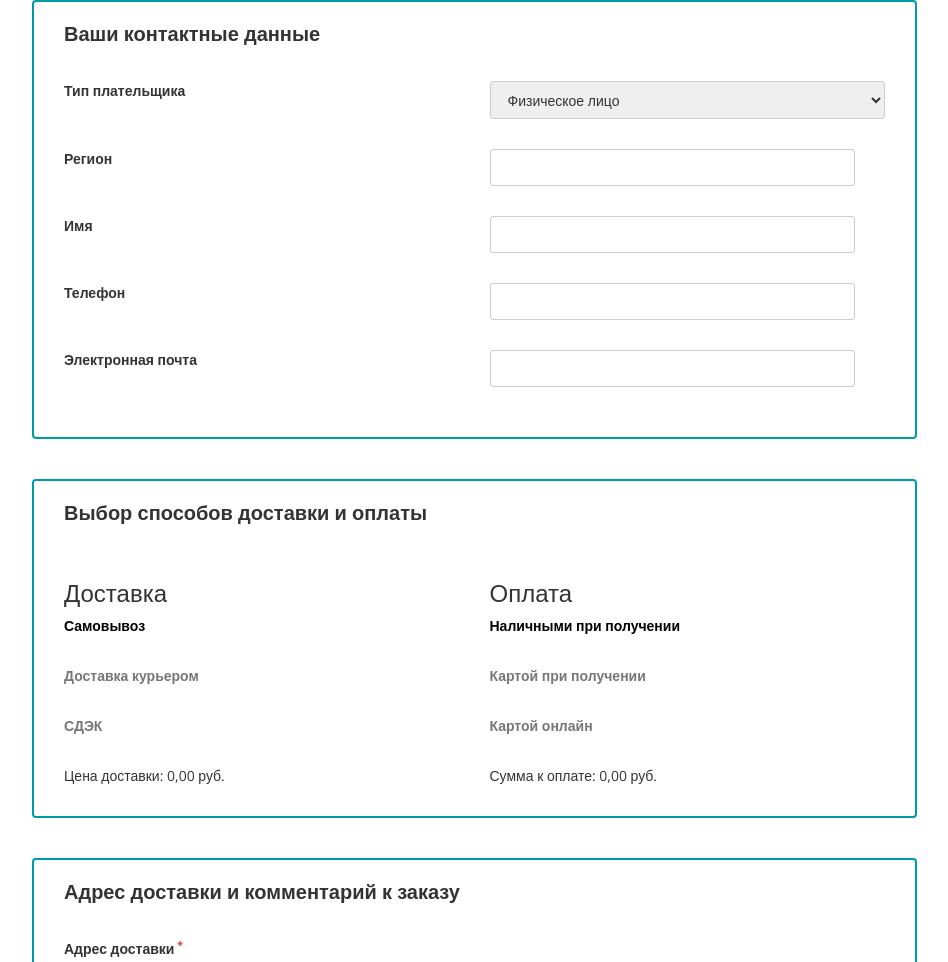
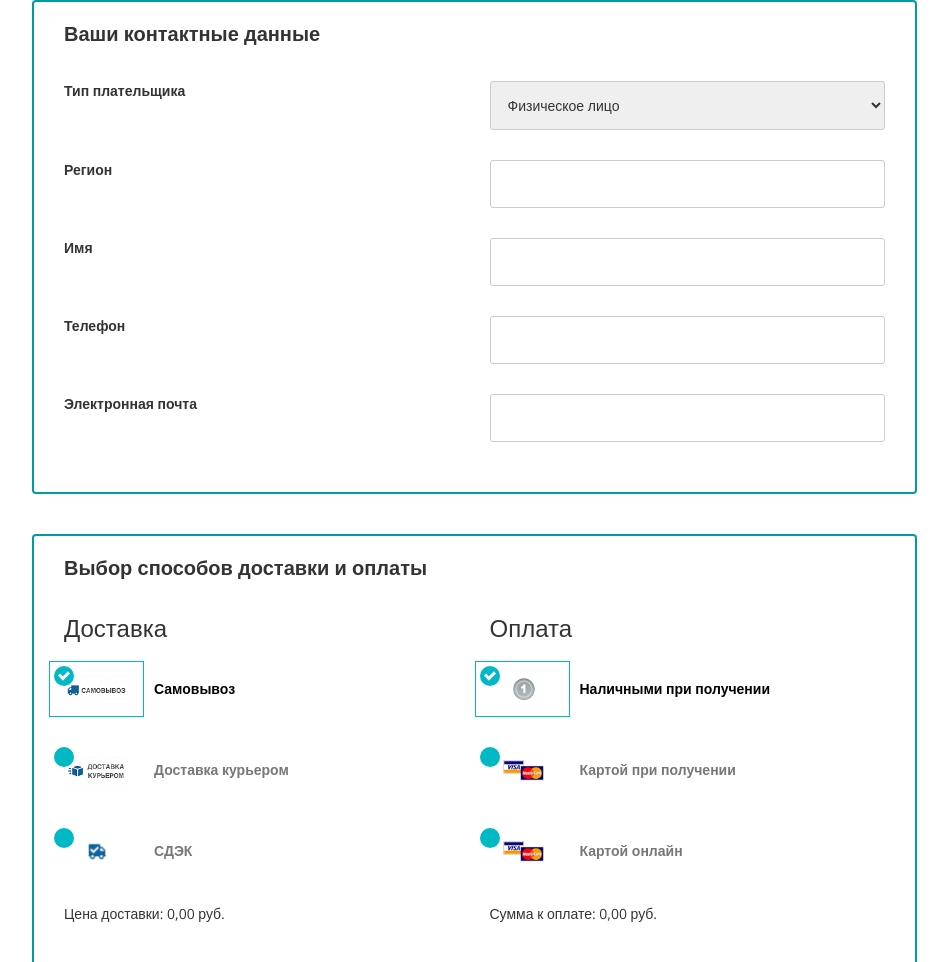
Before and after one commit to schegol/titan-order, a plain HTML site: page index.html in a window 1280 px wide. Shown: the top 962 px of the page, without its empty margins (13-961 px from the left). Drawn offline with nearby package versions, Linux system fonts and the light colour scheme.

Commit message:
Дополнение стилей

```diff
--- a/index.html
+++ b/index.html
@@ -84,19 +84,34 @@
                       <input class="payment-delivery__radio visually-hidden-input" id="orderCompanyDeliveryPickup" type="radio" name="dostavka-companiya" value="samovyvoz" checked>
                     </div>
                     <div class="label-wrapper label-wrapper--radio">
-                      <label class="payment-delivery__radio-label" for="orderCompanyDeliveryPickup">Самовывоз</label>
+                      <label class="payment-delivery__radio-label row" for="orderCompanyDeliveryPickup">
+                        <span class="payment-delivery__label-img col-xs-12 col-sm-5">
+                          <img src="img/delivery-pickup.png" alt="Самовывоз">
+                        </span>
+                        <span class="payment-delivery__label-span col-xs-12 col-sm-7">Самовывоз</span>
+                      </label>
                     </div>
                     <div class="input-wrapper input-wrapper--radio">
                       <input class="payment-delivery__radio visually-hidden-input" id="orderCompanyDeliveryCourier" type="radio" name="dostavka-companiya" value="kurier">
                     </div>
                     <div class="label-wrapper label-wrapper--radio">
-                      <label class="payment-delivery__radio-label" for="orderCompanyDeliveryCourier">Доставка курьером</label>
+                      <label class="payment-delivery__radio-label row" for="orderCompanyDeliveryCourier">
+                        <span class="payment-delivery__label-img col-xs-12 col-sm-5">
+                          <img src="img/delivery-courier.png" alt="Самовывоз">
+                        </span>
+                        <span class="payment-delivery__label-span col-xs-12 col-sm-7">Доставка курьером</span>
+                      </label>
                     </div>
                     <div class="input-wrapper input-wrapper--radio">
                       <input class="payment-delivery__radio visually-hidden-input" id="orderCompanyDeliveryCDEK" type="radio" name="dostavka-companiya" value="cdek">
                     </div>
                     <div class="label-wrapper label-wrapper--radio">
-                      <label class="payment-delivery__radio-label" for="orderCompanyDeliveryCDEK">СДЭК</label>
+                      <label class="payment-delivery__radio-label row" for="orderCompanyDeliveryCDEK">
+                        <span class="payment-delivery__label-img col-xs-12 col-sm-5">
+                          <img src="img/delivery-cdek.png" alt="Самовывоз">
+                        </span>
+                        <span class="payment-delivery__label-span col-xs-12 col-sm-7">СДЭК</span>
+                      </label>
                     </div>
                   </div>
                   <p class="payment-delivery__price-wrapper">
@@ -113,19 +128,34 @@
                       <input class="payment-delivery__radio visually-hidden-input" id="orderCompanyPaymentCash" type="radio" name="oplata-companiya" value="nalichnie" checked>
                     </div>
                     <div class="label-wrapper label-wrapper--radio">
-                      <label class="payment-delivery__radio-label" for="orderCompanyPaymentCash">Наличными при получении</label>
+                      <label class="payment-delivery__radio-label row" for="orderCompanyPaymentCash">
+                        <span class="payment-delivery__label-img col-xs-12 col-sm-5">
+                          <img src="img/payment-cash.gif" alt="Самовывоз">
+                        </span>
+                        <span class="payment-delivery__label-span col-xs-12 col-sm-7">Наличными при получении</span>
+                      </label>
                     </div>
                     <div class="input-wrapper input-wrapper--radio">
                       <input class="payment-delivery__radio visually-hidden-input" id="orderCompanyPaymentCard" type="radio" name="oplata-companiya" value="karta-poluchenie">
                     </div>
                     <div class="label-wrapper label-wrapper--radio">
-                      <label class="payment-delivery__radio-label" for="orderCompanyPaymentCard">Картой при получении</label>
+                      <label class="payment-delivery__radio-label row" for="orderCompanyPaymentCard">
+                        <span class="payment-delivery__label-img col-xs-12 col-sm-5">
+                          <img src="img/payment-card.gif" alt="Самовывоз">
+                        </span>
+                        <span class="payment-delivery__label-span col-xs-12 col-sm-7">Картой при получении</span>
+                      </label>
                     </div>
                     <div class="input-wrapper input-wrapper--radio">
                       <input class="payment-delivery__radio visually-hidden-input" id="orderCompanyPaymentOnline" type="radio" name="oplata-companiya" value="karta-online">
                     </div>
                     <div class="label-wrapper label-wrapper--radio">
-                      <label class="payment-delivery__radio-label" for="orderCompanyPaymentOnline">Картой онлайн</label>
+                      <label class="payment-delivery__radio-label row" for="orderCompanyPaymentOnline">
+                        <span class="payment-delivery__label-img col-xs-12 col-sm-5">
+                          <img src="img/payment-card.gif" alt="Самовывоз">
+                        </span>
+                        <span class="payment-delivery__label-span col-xs-12 col-sm-7">Картой онлайн</span>
+                      </label>
                     </div>
                   </div>
                   <p class="payment-delivery__price-wrapper">
@@ -149,19 +179,34 @@
                     <input class="payment-delivery__radio visually-hidden-input" id="orderPersonDeliveryPickup" type="radio" name="dostavka" value="samovyvoz" checked>
                   </div>
                   <div class="label-wrapper label-wrapper--radio">
-                    <label class="payment-delivery__radio-label" for="orderPersonDeliveryPickup">Самовывоз</label>
+                    <label class="payment-delivery__radio-label row" for="orderPersonDeliveryPickup">
+                      <span class="payment-delivery__label-img col-xs-12 col-sm-5">
+                        <img src="img/delivery-pickup.png" alt="Самовывоз">
+                      </span>
+                      <span class="payment-delivery__label-span col-xs-12 col-sm-7">Самовывоз</span>
+                    </label>
                   </div>
                   <div class="input-wrapper input-wrapper--radio">
                     <input class="payment-delivery__radio visually-hidden-input" id="orderPersonDeliveryCourier" type="radio" name="dostavka" value="kurier">
                   </div>
                   <div class="label-wrapper label-wrapper--radio">
-                    <label class="payment-delivery__radio-label" for="orderPersonDeliveryCourier">Доставка курьером</label>
+                    <label class="payment-delivery__radio-label row" for="orderPersonDeliveryCourier">
+                      <span class="payment-delivery__label-img col-xs-12 col-sm-5">
+                        <img src="img/delivery-courier.png" alt="Самовывоз">
+                      </span>
+                      <span class="payment-delivery__label-span col-xs-12 col-sm-7">Доставка курьером</span>
+                    </label>
                   </div>
                   <div class="input-wrapper input-wrapper--radio">
                     <input class="payment-delivery__radio visually-hidden-input" id="orderPersonDeliveryCDEK" type="radio" name="dostavka" value="cdek">
                   </div>
                   <div class="label-wrapper label-wrapper--radio">
-                    <label class="payment-delivery__radio-label" for="orderPersonDeliveryCDEK">СДЭК</label>
+                    <label class="payment-delivery__radio-label row" for="orderPersonDeliveryCDEK">
+                      <span class="payment-delivery__label-img col-xs-12 col-sm-5">
+                        <img src="img/delivery-cdek.png" alt="Самовывоз">
+                      </span>
+                      <span class="payment-delivery__label-span col-xs-12 col-sm-7">СДЭК</span>
+                    </label>
                   </div>
                 </div>
                 <p class="payment-delivery__price-wrapper">
@@ -178,19 +223,34 @@
                     <input class="payment-delivery__radio visually-hidden-input" id="orderPersonPaymentCash" type="radio" name="oplata" value="nalichnie" checked>
                   </div>
                   <div class="label-wrapper label-wrapper--radio">
-                    <label class="payment-delivery__radio-label" for="orderPersonPaymentCash">Наличными при получении</label>
+                    <label class="payment-delivery__radio-label row" for="orderPersonPaymentCash">
+                      <span class="payment-delivery__label-img col-xs-12 col-sm-5">
+                        <img src="img/payment-cash.gif" alt="Самовывоз">
+                      </span>
+                      <span class="payment-delivery__label-span col-xs-12 col-sm-7">Наличными при получении</span>
+                    </label>
                   </div>
                   <div class="input-wrapper input-wrapper--radio">
                     <input class="payment-delivery__radio visually-hidden-input" id="orderPersonPaymentCard" type="radio" name="oplata" value="karta-poluchenie">
                   </div>
                   <div class="label-wrapper label-wrapper--radio">
-                    <label class="payment-delivery__radio-label" for="orderPersonPaymentCard">Картой при получении</label>
+                    <label class="payment-delivery__radio-label row" for="orderPersonPaymentCard">
+                      <span class="payment-delivery__label-img col-xs-12 col-sm-5">
+                        <img src="img/payment-card.gif" alt="Самовывоз">
+                      </span>
+                      <span class="payment-delivery__label-span col-xs-12 col-sm-7">Картой при получении</span>
+                    </label>
                   </div>
                   <div class="input-wrapper input-wrapper--radio">
                     <input class="payment-delivery__radio visually-hidden-input" id="orderPersonPaymentOnline" type="radio" name="oplata" value="karta-online">
                   </div>
                   <div class="label-wrapper label-wrapper--radio">
-                    <label class="payment-delivery__radio-label" for="orderPersonPaymentOnline">Картой онлайн</label>
+                    <label class="payment-delivery__radio-label row" for="orderPersonPaymentOnline">
+                      <span class="payment-delivery__label-img col-xs-12 col-sm-5">
+                        <img src="img/payment-card.gif" alt="Самовывоз">
+                      </span>
+                      <span class="payment-delivery__label-span col-xs-12 col-sm-7">Картой онлайн</span>
+                    </label>
                   </div>
                 </div>
                 <p class="payment-delivery__price-wrapper">
@@ -303,7 +363,7 @@
         </section>
         <section class="submit-section">
           <div class="submit-section__btn-wrapper row">
-            <button class="submit-section__btn" type="sumbit">Оформить заказ</button>
+            <button class="submit-section__btn" type="submit">Оформить заказ</button>
           </div>
         </section>
       </div>
--- a/script.js
+++ b/script.js
@@ -28,14 +28,14 @@ $(document).ready(function() {
 
   deliveryCheckbox.each(function() {
     if ($(this).prop('checked')) {
-      $('label[for="'+$(this).attr('id')+'"]').addClass('active');
+      $('label[for="'+$(this).attr('id')+'"]').addClass('active-label');
     };
   });
 
   deliveryCheckbox.click(function() {
     $('input[name="'+$(this).attr('name')+'"]').each(function() {
-      $('label[for="'+$(this).attr('id')+'"]').removeClass('active');
+      $('label[for="'+$(this).attr('id')+'"]').removeClass('active-label');
     });
-    $('label[for="'+$(this).attr('id')+'"]').addClass('active');
+    $('label[for="'+$(this).attr('id')+'"]').addClass('active-label');
   });
 });
--- a/style.css
+++ b/style.css
@@ -2,6 +2,12 @@ html,
 body {
   font-family: "Open Sans", "Arial", sans-serif;
 }
+
+*,
+*::before,
+ *::after {
+   box-sizing: border-box;
+ }
 
 .visually-hidden-input {
   position: absolute;
@@ -28,16 +34,13 @@ body {
 .order-wrapper input,
 .order-wrapper select,
 .order-wrapper textarea {
-  width: calc(100% - 30px);
+  width: 100%;
   margin-bottom: 30px;
-  padding: 8px 13px 7px;
+  padding: 13px;
+  font: inherit;
   border: 1px solid #ccc;
   border-radius: 3px;
   transition: .2s ease-out;
-}
-
-.contacts__field-input--select {
-  width: 100% !important;
 }
 
 .order-wrapper textarea {
@@ -71,6 +74,7 @@ body {
 }
 
 .payment-delivery--company {
+  padding-top: 20px;
   border-top: 1px solid #009ca6;
 }
 
@@ -99,6 +103,7 @@ body {
   float: none !important;
   text-shadow: none;
   color: #FFF;
+  margin-bottom: 20px;
   padding: 11px 40px 13px;
   font-size: 17px;
   line-height: 20px;
@@ -124,6 +129,76 @@ body {
   box-shadow: inset 0 3px 5px rgba(0,0,0,.125);
 }
 
-label.active {
+.payment-delivery__radio-label.active-label {
   color: #000;
 }
+
+.payment-delivery__label-img {
+  position: relative;
+  display: flex;
+  align-items: center;
+  width: 95px;
+  height: 56px;
+  border: 1px solid transparent;
+}
+
+.payment-delivery__label-img::before {
+  content: "";
+  position: absolute;
+  top: 4px;
+  left: 4px;
+  width: 20px;
+  height: 20px;
+  background-color: #00b9c5;
+  border-radius: 50%;
+}
+
+.payment-delivery__radio-label.active-label .payment-delivery__label-img::after {
+  content: "";
+  position: absolute;
+  top: 9px;
+  left: 9px;
+  width: 10px;
+  height: 7px;
+  border-bottom: 3px solid #fff;
+  border-left: 3px solid #fff;
+  transform: rotate(-45deg);
+}
+
+.payment-delivery__label-img img {
+  width: 100%;
+}
+
+.payment-delivery__radio-label.active-label .payment-delivery__label-img {
+  border-color: #00b9c5;
+}
+
+.payment-delivery__label-span {
+  padding-left: 10px;
+}
+
+.payment-delivery__column-heading {
+  margin: 0;
+  margin-bottom: 20px;
+}
+
+.payment-delivery__price-wrapper {
+  margin: 0;
+  margin-bottom: 20px;
+}
+
+.label-wrapper--radio label {
+  display: flex;
+  align-items: center;
+}
+
+.contacts__label-span {
+  display: inline-block;
+  margin-bottom: 15px;
+}
+
+@media (min-width: 768px) {
+  .contacts__label-span {
+    margin-bottom: 0;
+  }
+}
```
